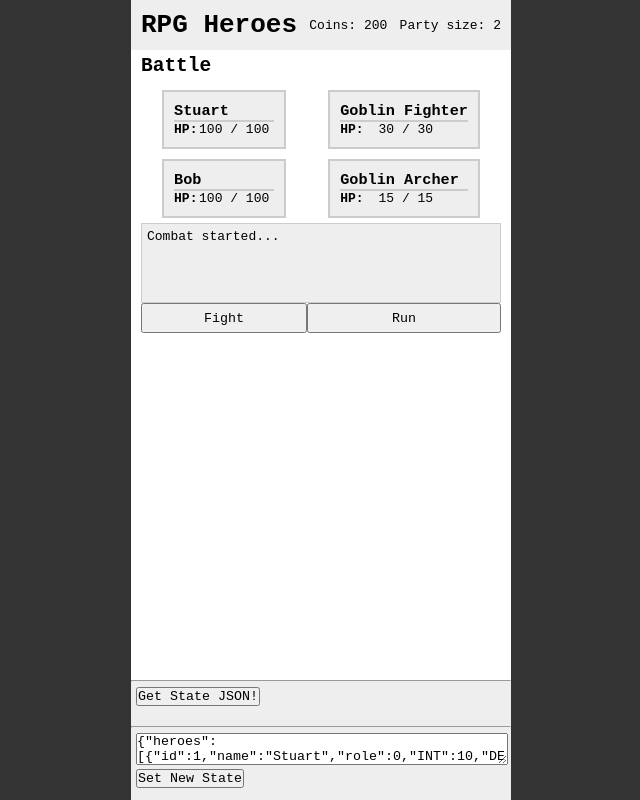
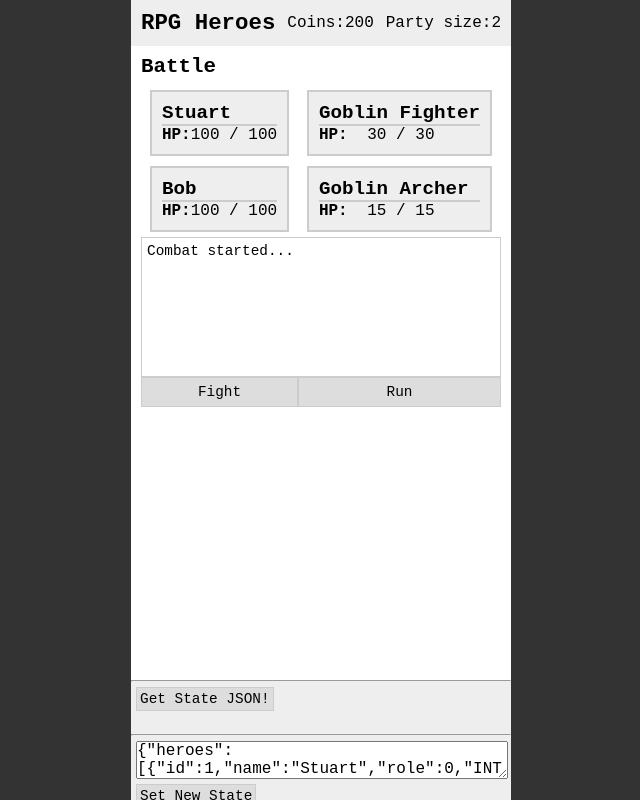
Before and after one commit to pinguinosod/angular-rpg-example, an Angular app: page / in a window 1280 px wide. Both pictures are taken after a click on the button "Set New State". Shown: the whole page, without its empty margins (319-959 px from the left). Built offline with nearby package versions, Linux system fonts and the light colour scheme.

Commit message:
improve UI

```diff
--- a/src/app/adventure/encounter/encounter.component.css
+++ b/src/app/adventure/encounter/encounter.component.css
@@ -1,7 +1,7 @@
 :host {
   display: grid;
   grid-template-columns: auto auto;
-  grid-template-rows: 30px auto 80px 30px;
+  grid-template-rows: 30px auto 140px 30px;
 }
 
 :host > *:nth-child(1) {
@@ -11,13 +11,21 @@
 :host > *:nth-child(4) {
   grid-column: 1/3;
   border: 1px solid #ccc;
-  background-color: #eee;
-  padding: 5px;
+  background-color: #fff;
   overflow-y: auto;
 }
 
-:host > ul  {
+:host > ul {
   list-style-type: none;
+}
+
+:host > ul > li {
+  padding: 5px;
+  font-size: 0.9rem;
+}
+
+:host > ul > li:nth-child(even) {
+  background-color: #eee;
 }
 
 :host > div {
--- a/src/app/adventure/encounter/encounter.component.html
+++ b/src/app/adventure/encounter/encounter.component.html
@@ -8,7 +8,7 @@
 </div>
 
 <ul>
-  <li *ngFor="let entry of combatLog.slice().reverse()">{{entry}}</li>
+  <li *ngFor="let entry of combatLog.slice().reverse()" [innerHTML]="entry"></li>
 </ul>
 
 <button (click)="fight()">Fight</button>
--- a/src/app/adventure/encounter/encounter.component.ts
+++ b/src/app/adventure/encounter/encounter.component.ts
@@ -56,13 +56,11 @@ export class EncounterComponent implements OnInit {
 
   attack(attacker: Fighter): void {
     const rndAttackBlow = Math.random();
-    console.log(attacker.minAttack, attacker.maxAttack, rndAttackBlow);
     const dmg = attacker.minAttack + Math.floor(rndAttackBlow * attacker.maxAttack);
-    console.log('dmg:', dmg);
     const defendingParty = (attacker.party === Party.FRIEND) ? this.enemyParty : this.friendlyParty;
     const defendingUnitIndex = Math.floor(Math.random() * defendingParty.length);
     defendingParty[defendingUnitIndex].hpCurrent -= dmg;
-    this.combatLog.push(`${attacker.name} attacks ${defendingParty[defendingUnitIndex].name} and does ${dmg} damage.`);
+    this.combatLog.push(`<b>${attacker.name}</b> attacks <b>${defendingParty[defendingUnitIndex].name}</b> and does <b>${dmg}</b> damage.`);
   }
 
   run() {
--- a/src/app/app.component.css
+++ b/src/app/app.component.css
@@ -4,4 +4,5 @@
   width: 380px;
   grid-template-rows: 45px auto 120px;
   background-color: #fff;
+  margin: auto;
 }
--- a/src/app/header/header.component.html
+++ b/src/app/header/header.component.html
@@ -1,5 +1,5 @@
 <header>
-<h1>RPG Heroes</h1>
-<div>Coins: {{coins}}</div>
-<div>Party size: {{amountOfHeroes}}</div>
+  <h1>RPG Heroes</h1>
+  <div>Coins:{{ coins }}</div>
+  <div>Party size:{{ amountOfHeroes }}</div>
 </header>
--- a/src/styles.css
+++ b/src/styles.css
@@ -2,15 +2,38 @@
 * {
   margin: 0;
   padding: 0;
-  font-family: Monospace;
+  font-family: "Cascadia Code", Monospace;
+  font-size: 1rem;
 }
 
 body {
-  display: grid;
-  place-content: center;
   background-color: #333;
 }
 
 button {
   cursor: pointer;
+  background-color: #ddd;
+  border: 1px solid #ccc;
+  padding: 3px;
+  font-size: 0.9rem;
 }
+
+input {
+  font-size: 0.9rem;
+}
+
+h1 {
+  font-size: 1.4rem;
+}
+
+h2 {
+  font-size: 1.3rem;
+}
+
+h3 {
+  font-size: 1.2rem;
+}
+
+h4 {
+  font-size: 1.1rem;
+}
```
